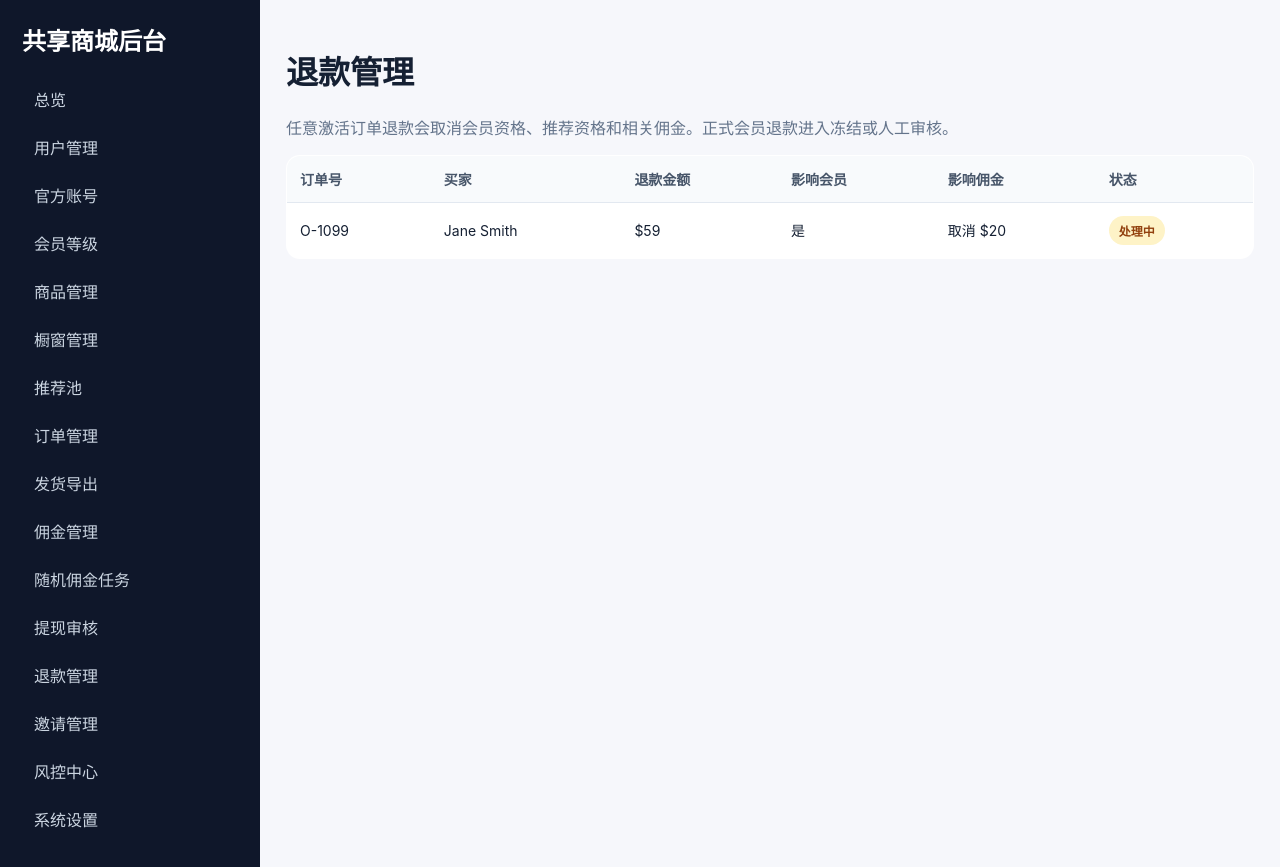
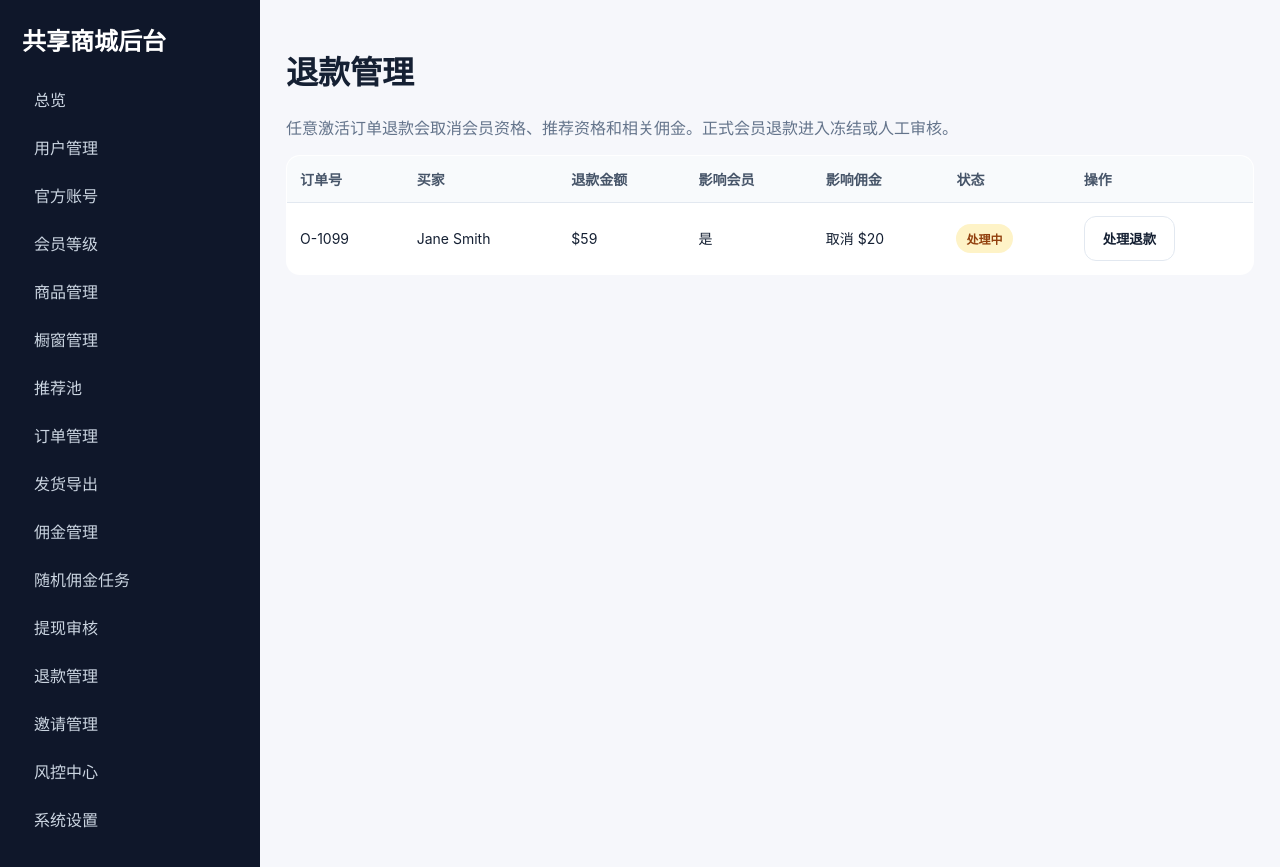
Before and after one commit to ljh285218864-hue/123456, a Next.js app: page /admin/refunds in a window 1280 px wide. Built offline with nearby package versions, Linux system fonts and the light colour scheme.

Commit message:
Connect refund process action

```diff
--- a/app/admin/refunds/page.tsx
+++ b/app/admin/refunds/page.tsx
@@ -1,9 +1,11 @@
+import RefundProcessButton from '@/components/RefundProcessButton';
+
 export default function RefundsPage() {
   return (
     <>
       <h1>退款管理</h1>
       <p className="muted">任意激活订单退款会取消会员资格、推荐资格和相关佣金。正式会员退款进入冻结或人工审核。</p>
-      <table className="table"><thead><tr><th>订单号</th><th>买家</th><th>退款金额</th><th>影响会员</th><th>影响佣金</th><th>状态</th></tr></thead><tbody><tr><td>O-1099</td><td>Jane Smith</td><td>$59</td><td>是</td><td>取消 $20</td><td><span className="pill warn">处理中</span></td></tr></tbody></table>
+      <table className="table"><thead><tr><th>订单号</th><th>买家</th><th>退款金额</th><th>影响会员</th><th>影响佣金</th><th>状态</th><th>操作</th></tr></thead><tbody><tr><td>O-1099</td><td>Jane Smith</td><td>$59</td><td>是</td><td>取消 $20</td><td><span className="pill warn">处理中</span></td><td><RefundProcessButton orderId="demo-order-id" /></td></tr></tbody></table>
     </>
   );
 }
```
